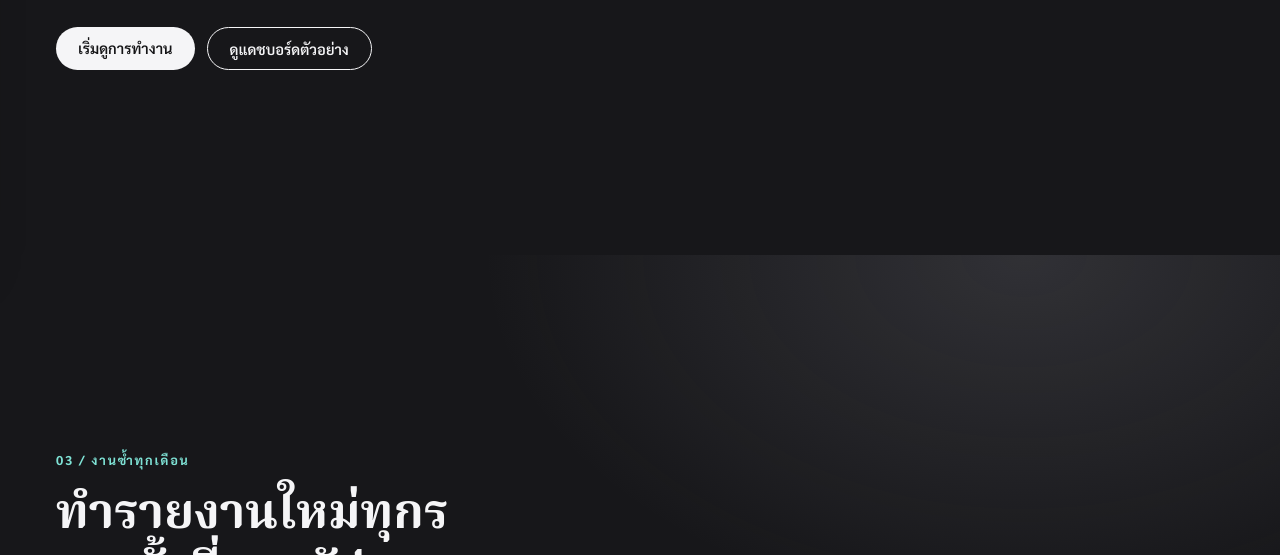
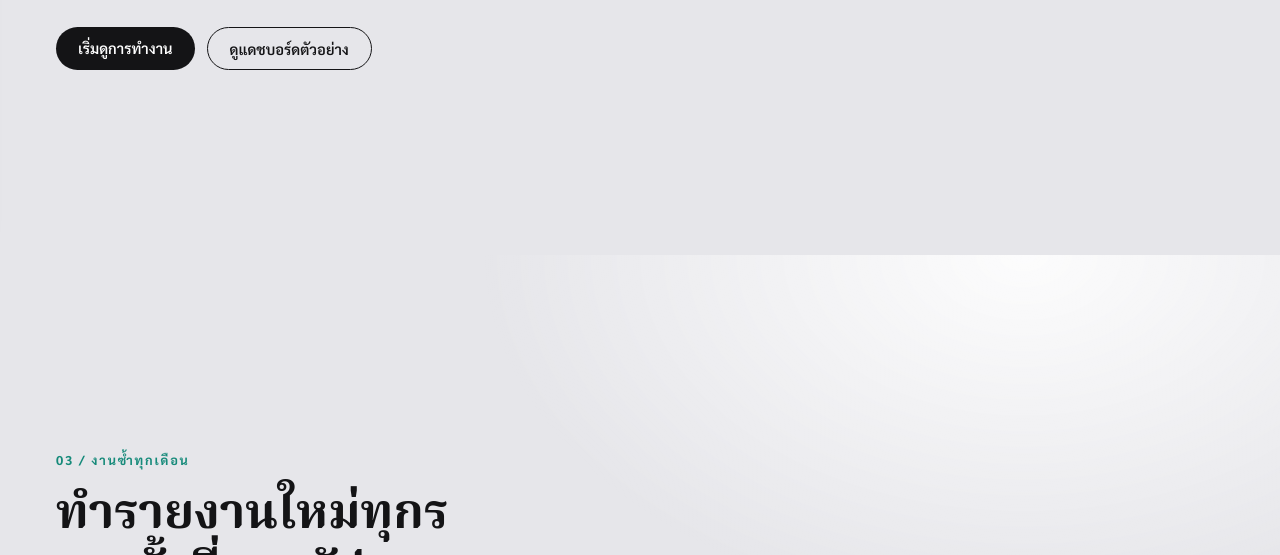
Before and after one commit to Armf4/fastwork_dashbroad, a plain HTML site: page dashbroad.html in a window 1280 px wide. Shown: the part 545-1100 px from the top of the page. Drawn offline with nearby package versions, Linux system fonts and the light colour scheme.

Commit message:
light mode

```diff
--- a/dashbroad.html
+++ b/dashbroad.html
@@ -634,7 +634,7 @@ $('#thm').onclick = () => setMode(!document.documentElement.classList.contains('
 $('#menu').onclick = () => document.body.classList.toggle('open');
 
 render();
-setMode(true);
+setMode(false);
 </script>
 </body>
 </html>
```
